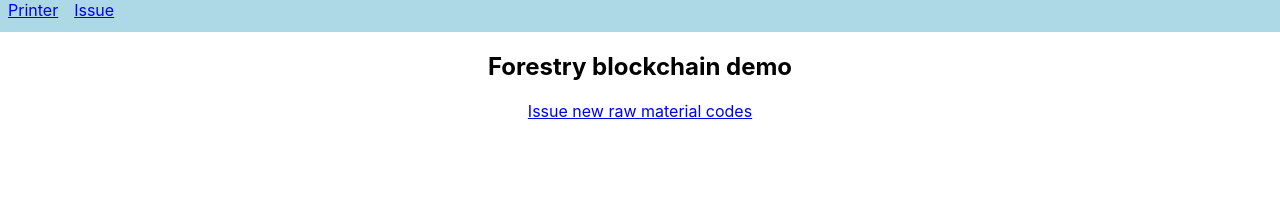
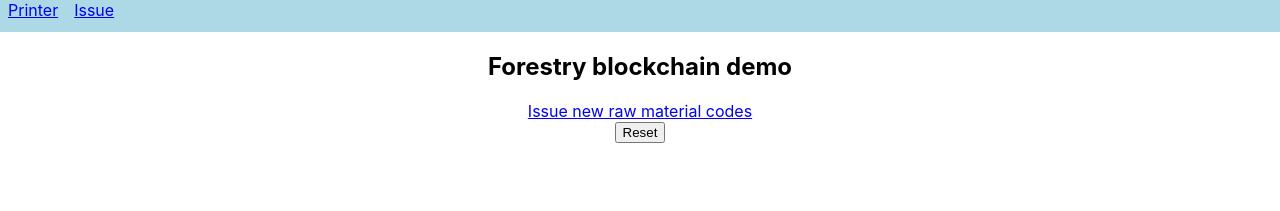
Before and after one commit to ptrptr/forestry-blockchain-demo, a React (Create React App) app: page / in a window 1280 px wide. Shown: the top 211 px of the page. Built offline with nearby package versions, Linux system fonts and the light colour scheme.

Commit message:
Add reset button

```diff
--- a/src/HashStore.js
+++ b/src/HashStore.js
@@ -23,6 +23,7 @@ function reload() {
 }
 
 export function create(parent, data) {
+    reload();
     if(data == null || data[PARENT_ATTR] != null && data[HASH_ATTR] != null) {
         throw "Bad data";
     }
@@ -34,8 +35,8 @@ export function create(parent, data) {
 }
 
 export function issue(data) {
+    reload();
     if(data == null) throw "Bad data";
-    console.log("DATA: " + JSON.stringify(STORE));
     return store(data);
 }
 
@@ -62,3 +63,7 @@ export function find(hash) {
     o[HASH_ATTR] = hash;
     return o;
 }
+
+export function reset() {
+    localStorage.setItem("STORE", "{}");
+}
--- a/src/Intro.js
+++ b/src/Intro.js
@@ -7,7 +7,7 @@ import {
 } from "react-router-dom";
 import QRCode from 'qrcode.react';
 import logo from './logo.svg';
-import {history, HASH_ATTR} from './HashStore';
+import {history, HASH_ATTR, reset} from './HashStore';
 import './App.css';
 
 export default function Intro(props) {
@@ -15,6 +15,9 @@ export default function Intro(props) {
     <div>
       <h2>Forestry blockchain demo</h2>
       <Link to="/issue">Issue new raw material codes</Link>
+      <div>
+      <button onClick={reset}>Reset</button>
+      </div>
     </div>
   );
 }
```
